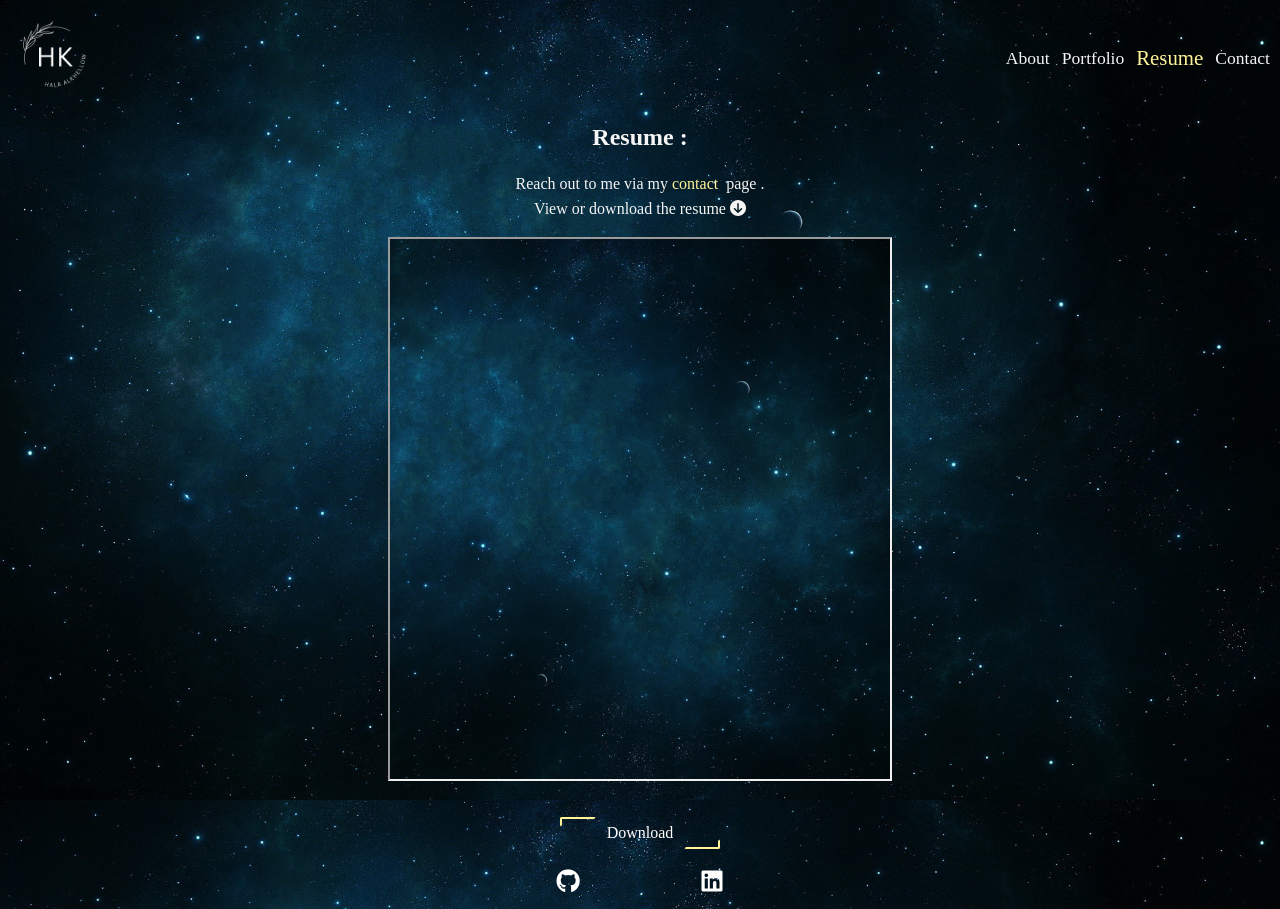
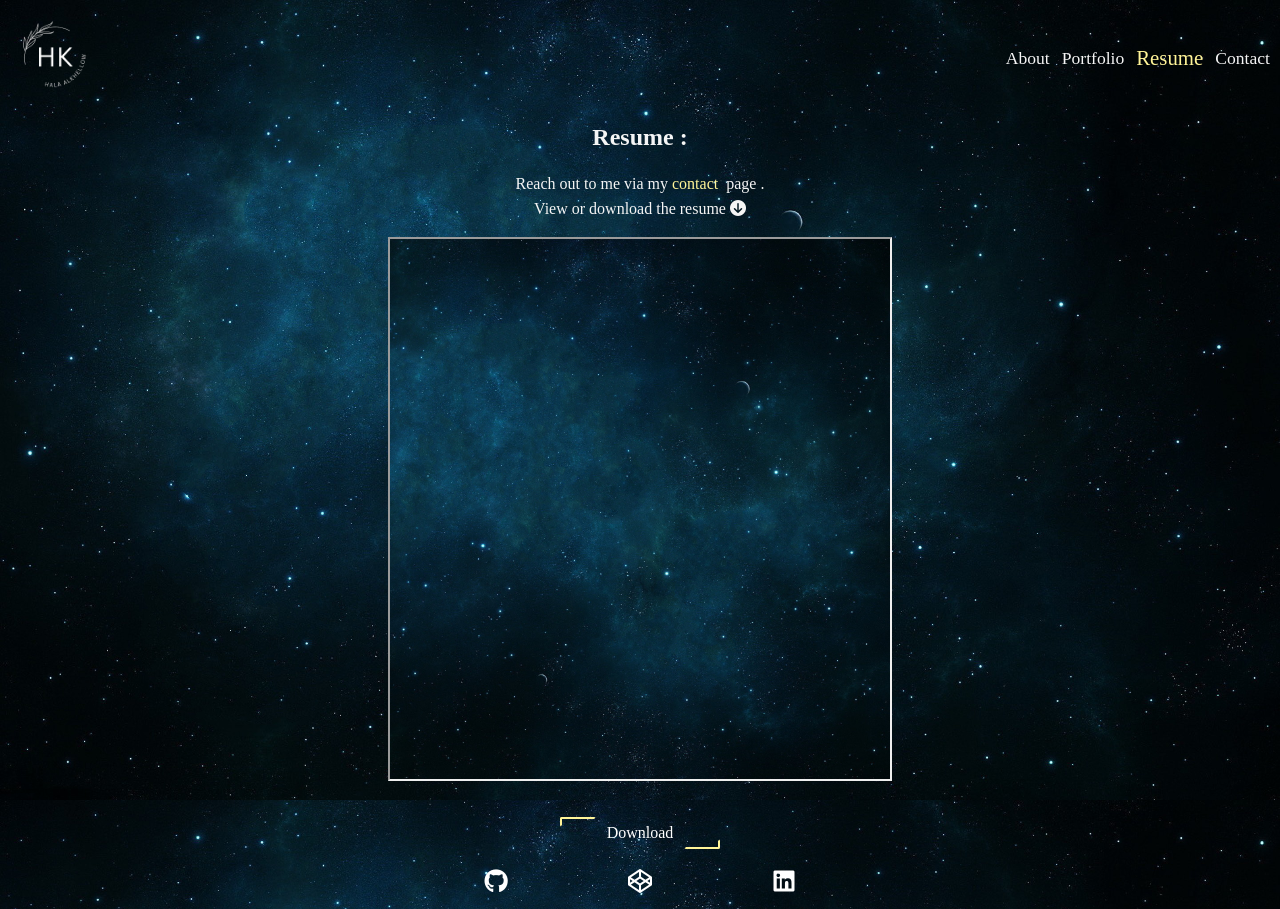
Before and after one commit to halakhellow/portfolio, a React (Create React App) app: page /portfolio/resume in a window 1280 px wide. Built offline with nearby package versions, Linux system fonts and the light colour scheme; a web font is replaced by a local one.

Commit message:
add codepen link to Footer component

```diff
--- a/src/components/Footer/Footer.js
+++ b/src/components/Footer/Footer.js
@@ -7,6 +7,9 @@ let Footer = () => {
     <div className="Footer">
       <a href="https://github.com/halakhellow" target="_blank">
         <i className="fab fa-github"></i>
+      </a>{" "}
+      <a href="https://codepen.io/halakhellow" target="_blank">
+        <i className="fab fa-codepen"></i>
       </a>
       <a href="https://linkedin.com/in/halakhellow" target="_blank">
         <i className="fab fa-linkedin"></i>
```
